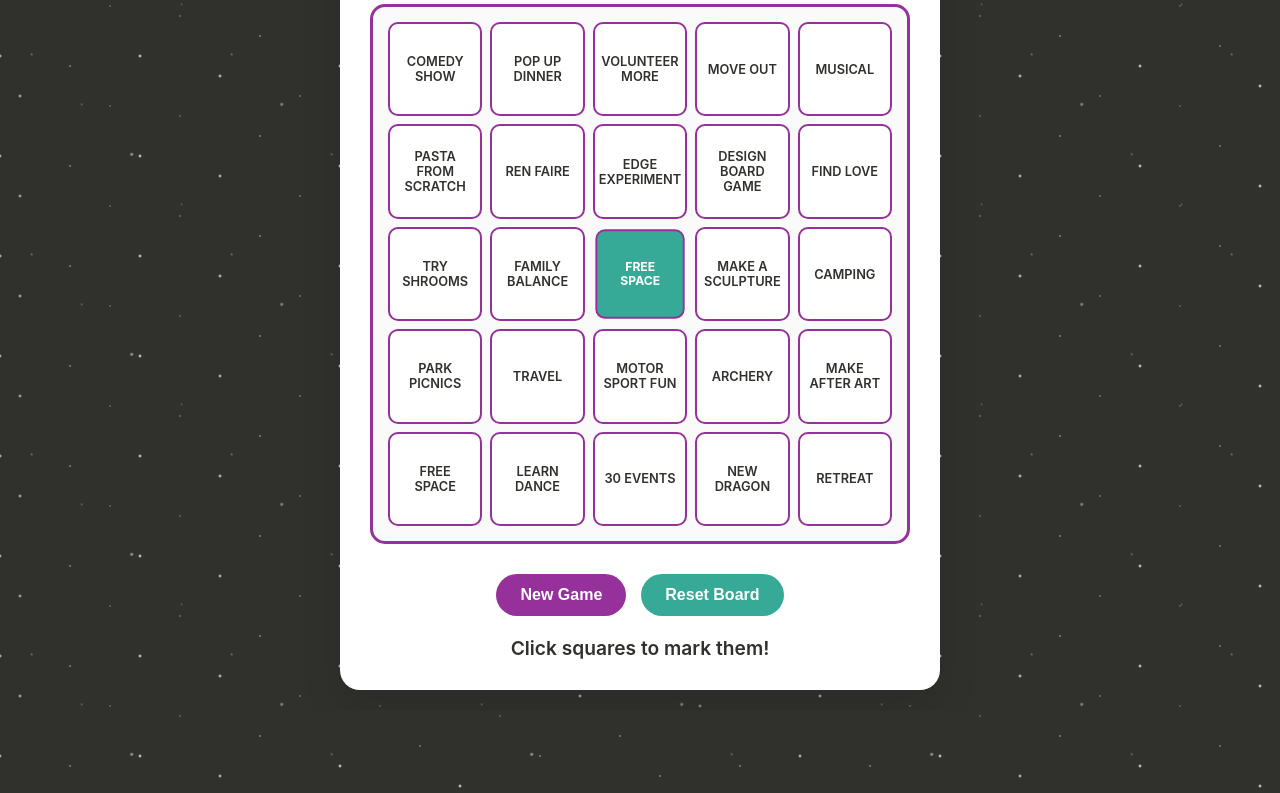
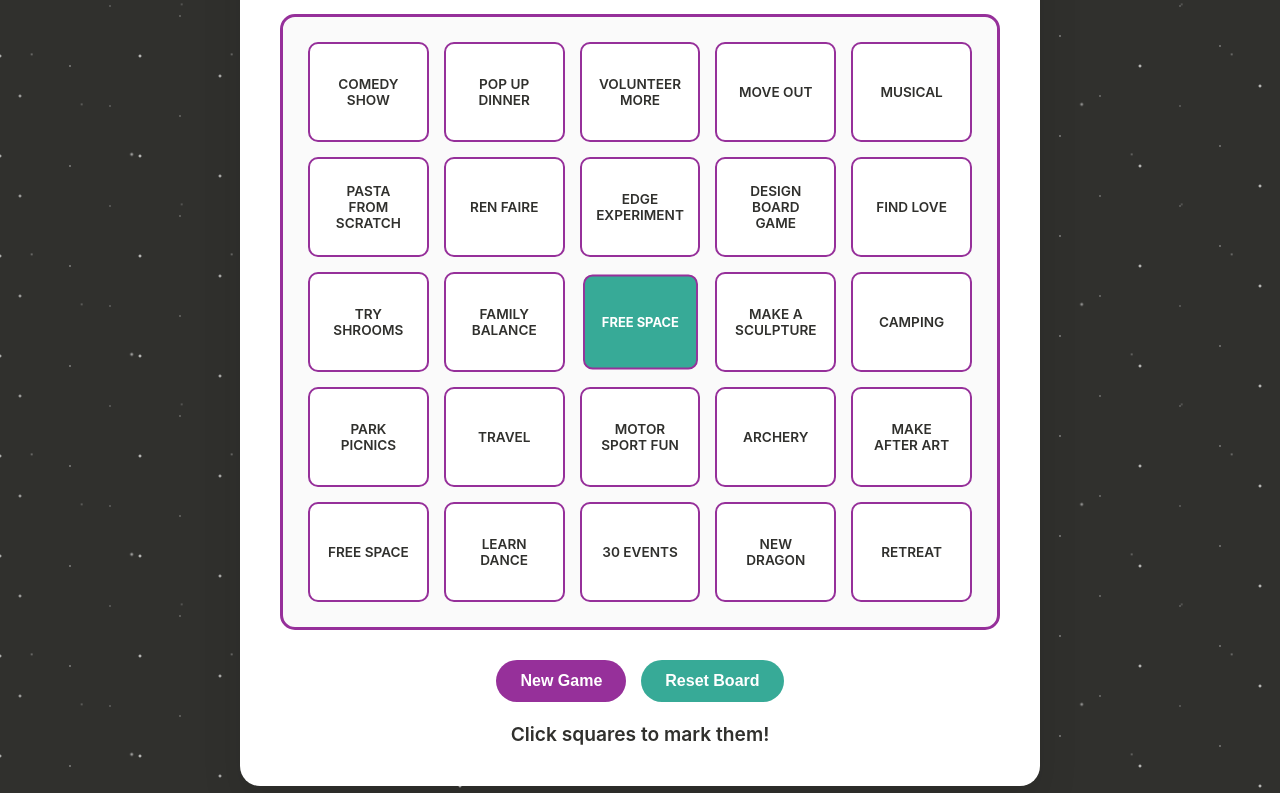
Before and after one commit to youngrichu/bingo, a plain HTML site: page index.html in a window 1280 px wide. Shown: the part 174-967 px from the top of the page. Before the commit the page ends 884 px from the top, so only its background shows below. Drawn offline with Linux system fonts and the light colour scheme; a web font is replaced by a local one.

Commit message:
Update index.html
## Layout & Spacing Improvements
### Container Enhancements
- Increased container max-width from 600px → 800px for more overall space
- Increased container padding from 30px → 40px for better breathing room
### Grid Improvements
- Increased grid gap from 8px → 15px for better cell separation
- Increased grid padding from 15px → 25px for more internal spacing
- Added proper box-sizing and width constraints to prevent overflow
### Cell Optimizations
- Removed square aspect ratio constraint ( aspect-ratio: 1 ) that was limiting text space
- Added minimum height of 100px to ensure adequate vertical space
- Increased cell padding from 8px → 16px for more text breathing room
- Improved font size to 0.85rem for better readability
- Enhanced text handling with:
  - line-height: 1.2 for better text spacing
  - word-wrap: break-word for handling long words
  - hyphens: auto for automatic hyphenation
  - overflow: hidden to prevent content spillage

```diff
--- a/index.html
+++ b/index.html
@@ -103,9 +103,9 @@
         .container {
             background: white;
             border-radius: 20px;
-            padding: 30px;
+            padding: 40px;
             box-shadow: 0 20px 40px rgba(0,0,0,0.1);
-            max-width: 600px;
+            max-width: 800px;
             width: 100%;
         }
 
@@ -131,11 +131,11 @@
         .bingo-grid {
             display: grid;
             grid-template-columns: repeat(5, 1fr);
-            gap: 8px;
+            gap: 15px;
             margin-bottom: 30px;
             border: 3px solid #96309a;
             border-radius: 15px;
-            padding: 15px;
+            padding: 25px;
             background: #fafafa;
             width: 100%;
             max-width: 100%;
@@ -143,24 +143,27 @@
         }
 
         .bingo-cell {
-            aspect-ratio: 1;
+            min-height: 100px;
             border: 2px solid #96309a;
             border-radius: 10px;
             display: flex;
             align-items: center;
             justify-content: center;
-            font-size: 0.8rem;
+            font-size: 0.85rem;
             font-weight: 600;
             text-align: center;
             cursor: pointer;
             transition: all 0.3s ease;
             background: white;
             color: #30302d;
-            padding: 8px;
+            padding: 16px;
             width: 100%;
             max-width: 100%;
             box-sizing: border-box;
             overflow: hidden;
+            line-height: 1.2;
+            word-wrap: break-word;
+            hyphens: auto;
         }
 
         .bingo-cell:hover {
```
